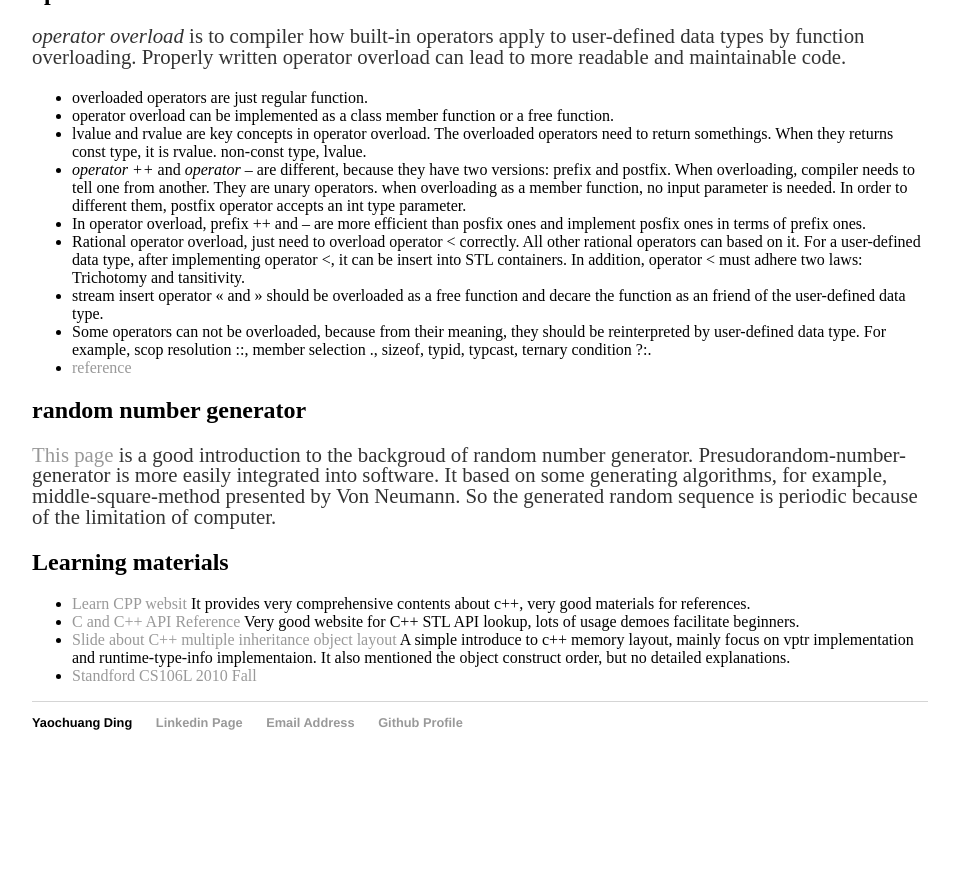
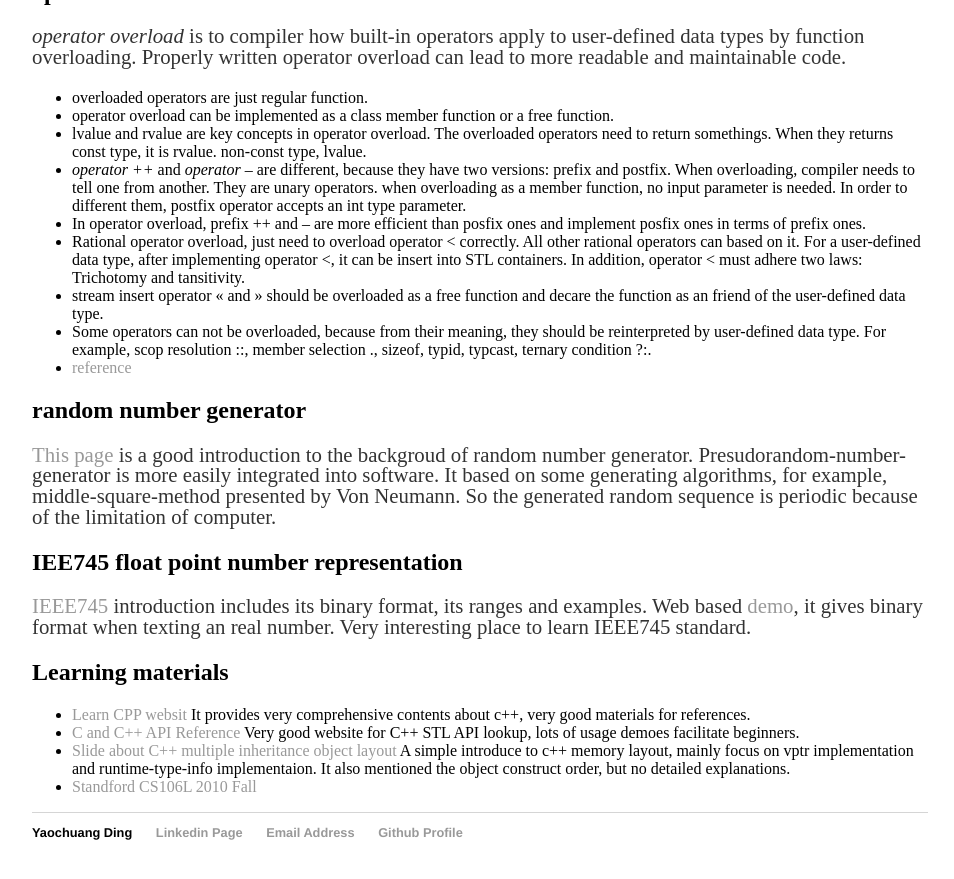
Before and after one commit to ychding11/ychding11.github.io, a Jekyll site: the page built from _posts/2015-03-28-Languages-Resources.md, in a window 1280 px wide and 900 px high, scrolled down 2374 px. Shown: the top 879 px of the window, without its empty margins (160-1114 px from the left). Built offline with Jekyll 4.4.1, drawn with Linux system fonts in a browser that asks for light colours; before the commit the page ends 3164 px from its top, so only the background shows below that.

Commit message:
add IEEE745

```diff
--- a/_posts/2015-03-28-Languages-Resources.md
+++ b/_posts/2015-03-28-Languages-Resources.md
@@ -178,6 +178,13 @@ into software. It based on some generating algorithms, for example,
 middle-square-method presented by Von Neumann. So the generated
 random sequence is periodic because of the limitation of computer.
 
+## IEE745 float point number representation
+[IEEE745](http://cs.boisestate.edu/~alark/cs354/lectures/ieee754.pdf)
+introduction includes its binary format, its ranges and examples.
+Web based [demo](http://babbage.cs.qc.cuny.edu/IEEE-754/), it gives
+binary format when texting an real number. Very interesting place to
+learn IEEE745 standard.
+
 ## Learning materials
 
 - [Learn CPP websit](http://www.learncpp.com/) It provides very comprehensive
```
